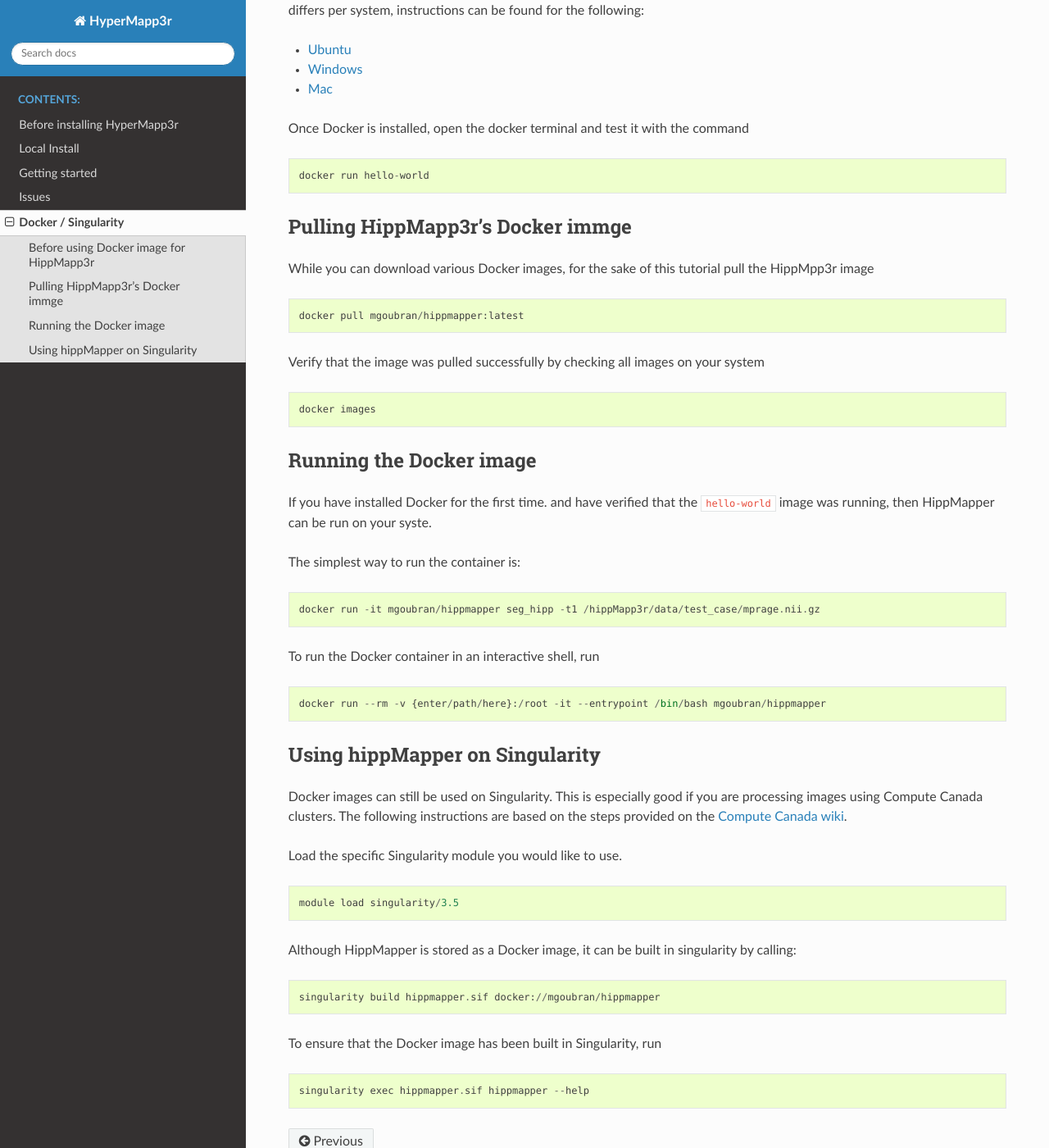
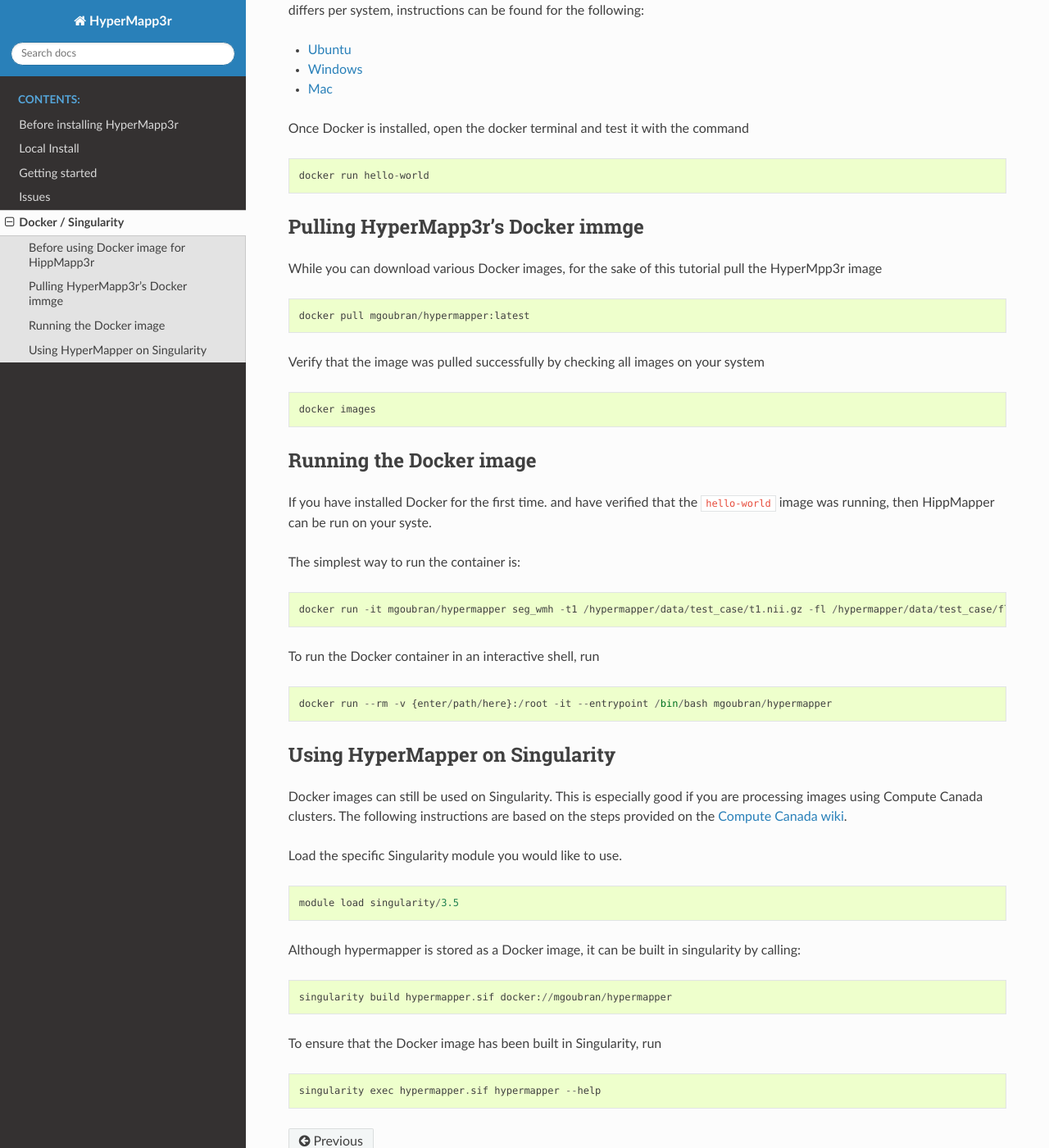
Before and after one commit to AICONSlab/HyperMapp3r, a Sphinx documentation site: the page built from docs/docker.md, in a window 1280 px wide and 1400 px high, scrolled down 311 px. Shown: the whole window at 82% size. Built offline with Sphinx 7.4.7 and the Read the Docs theme 2.0.0, drawn with Linux system fonts in a browser that asks for light colours; pages that are not in the unit, such as notebooks, are missing from menus.

Commit message:
Update docker.md

```diff
--- a/docs/docker.md
+++ b/docs/docker.md
@@ -15,11 +15,11 @@
     docker run hello-world
 
 
-## Pulling HippMapp3r's Docker immge
+## Pulling HyperMapp3r's Docker immge
 
-While you can download various Docker images, for the sake of this tutorial pull the HippMpp3r image
+While you can download various Docker images, for the sake of this tutorial pull the HyperMpp3r image
 
-    docker pull mgoubran/hippmapper:latest
+    docker pull mgoubran/hypermapper:latest
 
 Verify that the image was pulled successfully by checking all images on your system
 
@@ -32,15 +32,15 @@
 
 The simplest way to run the container is:
 
-    docker run -it mgoubran/hippmapper seg_hipp -t1 /hippMapp3r/data/test_case/mprage.nii.gz
+    docker run -it mgoubran/hypermapper seg_wmh -t1 /hypermapper/data/test_case/t1.nii.gz -fl /hypermapper/data/test_case/fl.nii.gz -m /hypermapper/data/test_case/mask.nii.gz
 
 To run the Docker container in an interactive shell, run
 
-    docker run --rm -v {enter/path/here}:/root -it --entrypoint /bin/bash mgoubran/hippmapper
+    docker run --rm -v {enter/path/here}:/root -it --entrypoint /bin/bash mgoubran/hypermapper
 
 
 
-## Using hippMapper on Singularity
+## Using HyperMapper on Singularity
 
 Docker images can still be used on Singularity. This is especially good if you are processing images using Compute Canada clusters. The following instructions are based on the steps provided on the [Compute Canada wiki](https://docs.computecanada.ca/wiki/Singularity).
 
@@ -48,10 +48,10 @@
 
     module load singularity/3.5
 
-Although HippMapper is stored as a Docker image, it can be built in singularity by calling:
+Although hypermapper is stored as a Docker image, it can be built in singularity by calling:
 
-    singularity build hippmapper.sif docker://mgoubran/hippmapper
+    singularity build hypermapper.sif docker://mgoubran/hypermapper
 
 To ensure that the Docker image has been built in Singularity, run
 
-    singularity exec hippmapper.sif hippmapper --help
+    singularity exec hypermapper.sif hypermapper --help
```
